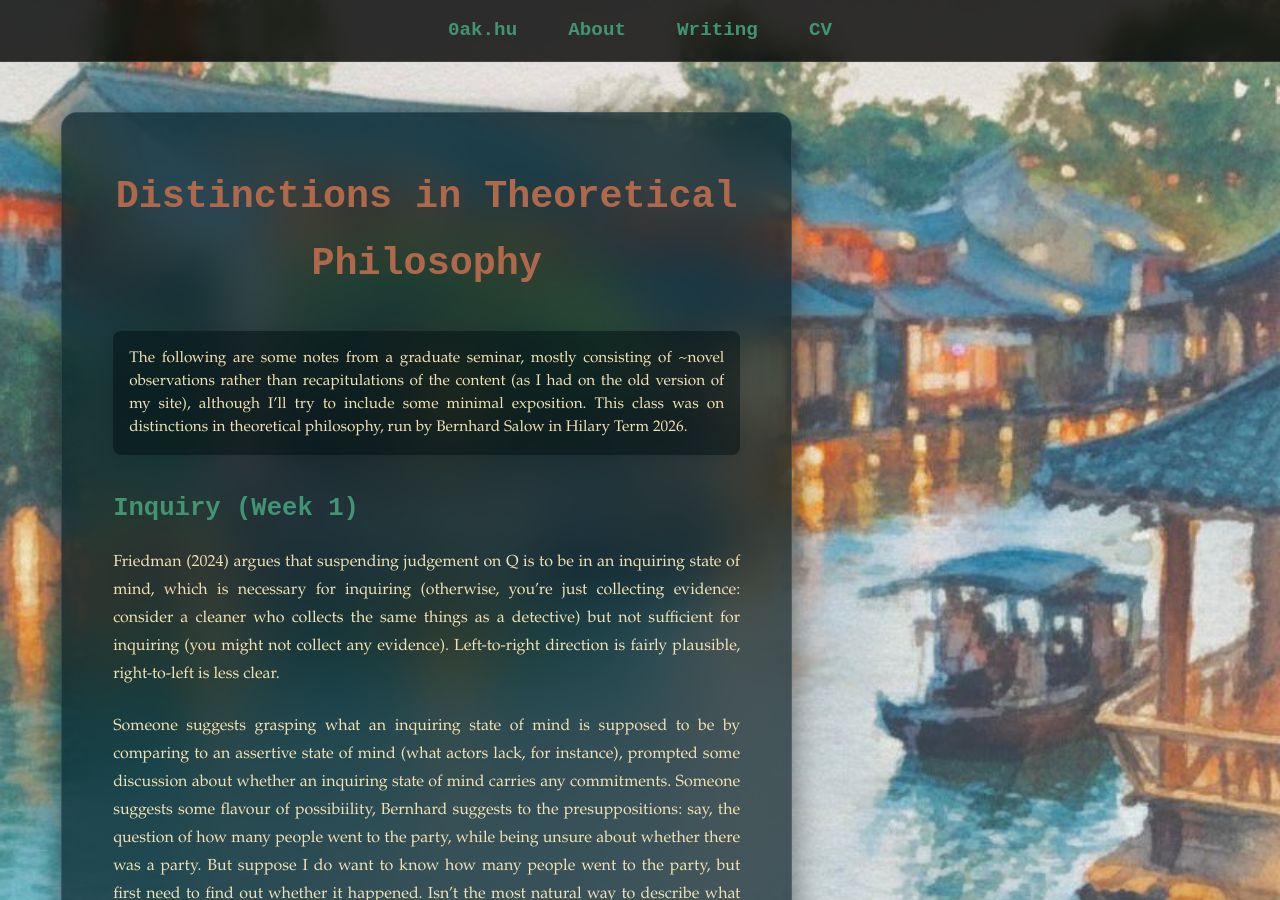
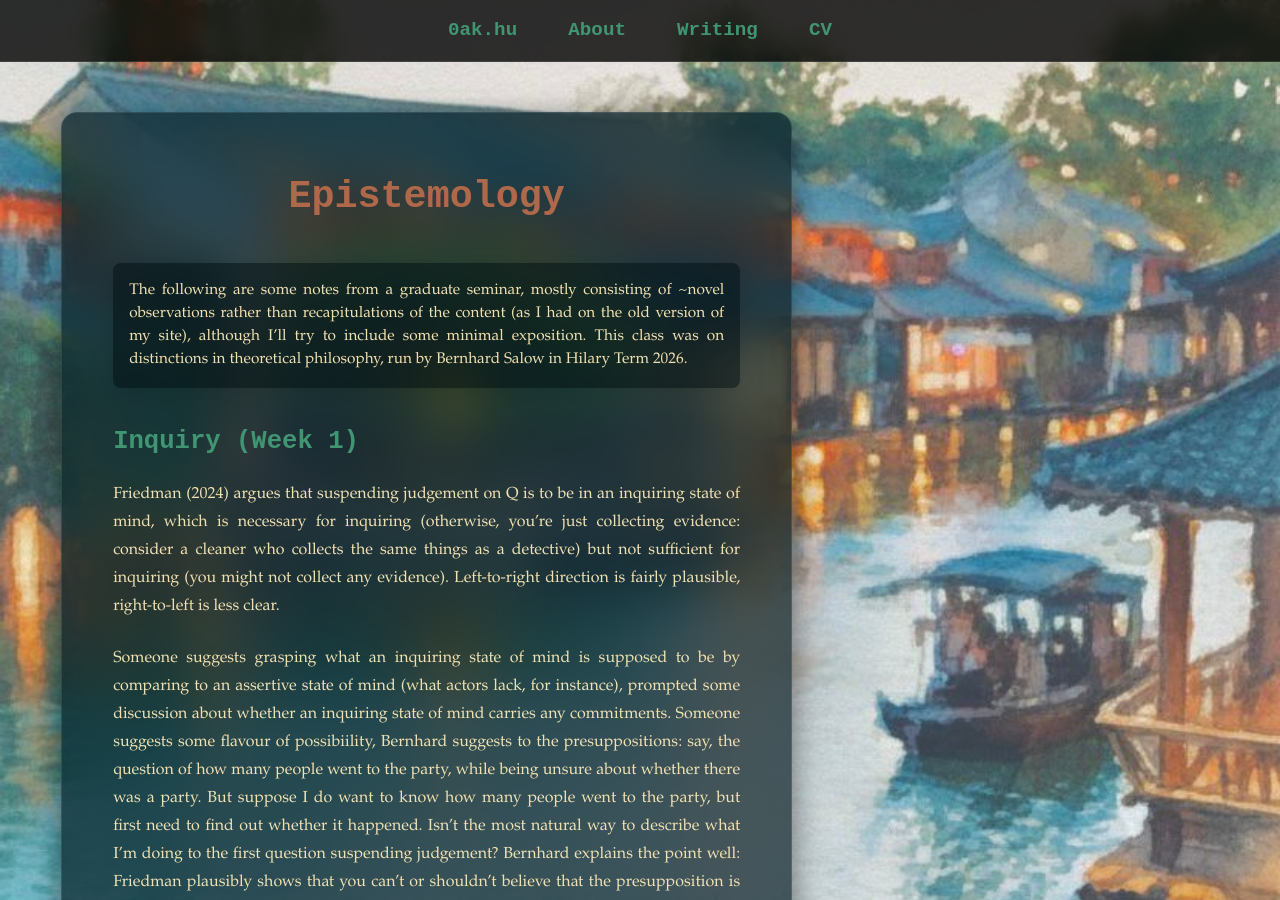
Before and after one commit to oak-hu/oak-hu.github.io, a Jekyll site: the page built from writing/epistemology.md, in a window 1280 px wide and 900 px high. Built offline with Jekyll 4.4.1, drawn with Linux system fonts in a browser that asks for light colours; some web fonts are replaced.

Commit message:
Update epistemology.md

```diff
--- a/writing/epistemology.md
+++ b/writing/epistemology.md
@@ -5,7 +5,7 @@ date: 2026-01-19
 tag: "Grad Seminar Notes"
 ---
 
-# Distinctions in Theoretical Philosophy
+# Epistemology
 
 > The following are some notes from a graduate seminar, mostly consisting of ~novel observations rather than recapitulations of the content (as I had on the old version of my site), although I'll try to include some minimal exposition. This class was on distinctions in theoretical philosophy, run by Bernhard Salow in Hilary Term 2026.
 
```
